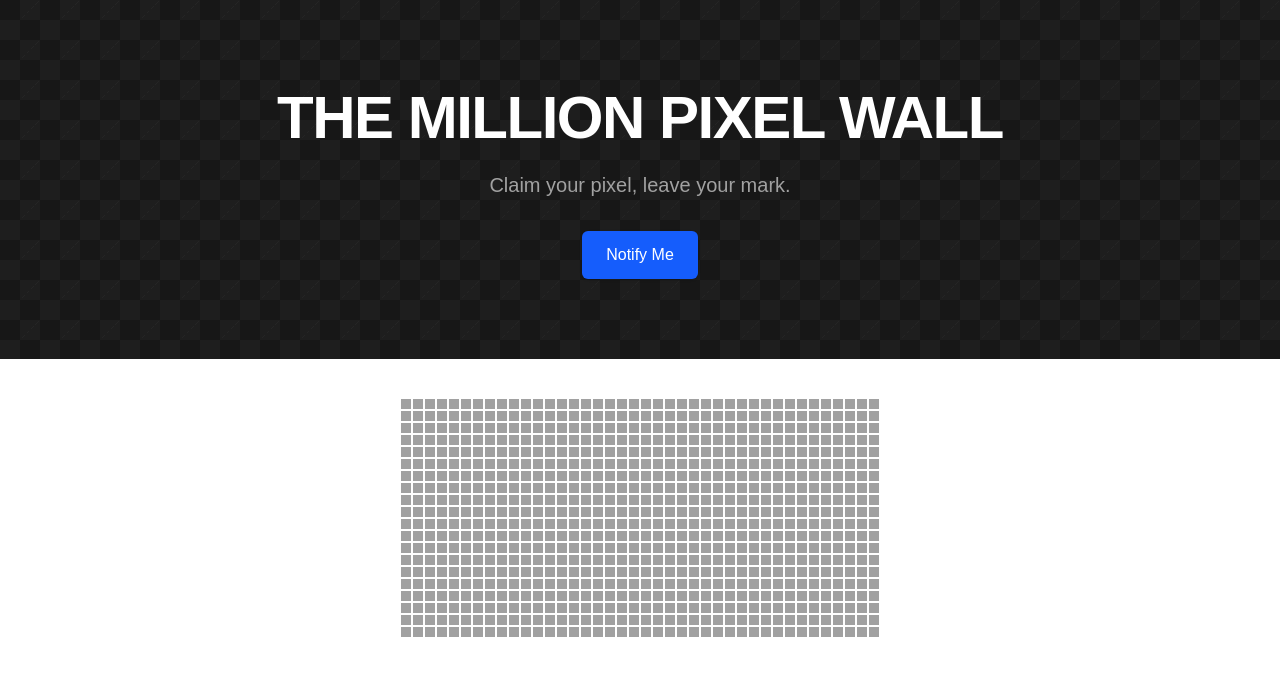
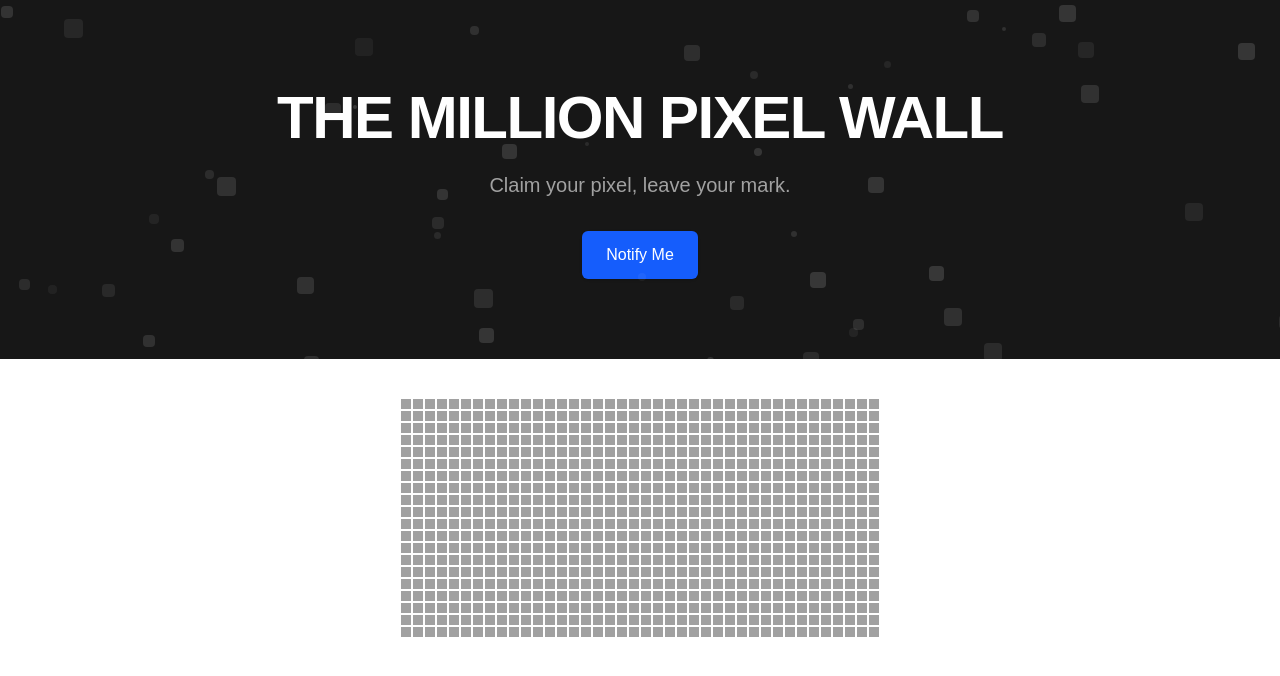
Before and after one commit to lunalism/the-million-pixel-wall, a Next.js app: page / in a window 1280 px wide. Shown: the top 676 px of the page. Built offline with nearby package versions, Linux system fonts and the light colour scheme.

Commit message:
🎨 Replace grid background with randomized pixel background

```diff
--- a/components/HeroSection.tsx
+++ b/components/HeroSection.tsx
@@ -13,10 +13,15 @@
 
 'use client'
 
+import PixelBackground from "@/components/PixelBackground";
+
 export default function HeroSection() {
     return (
-      <section className="relative w-full bg-neutral-900 text-white py-20 px-6 text-center bg-pixel-pattern">
-        {/* 배경 픽셀 느낌 그리드 효과 (추후 구현 가능) */}
+      <section className="relative w-full bg-neutral-900 text-white py-20 px-6 text-center overflow-hidden">
+        {/* 랜덤 픽셀 배경 레이어 */}
+        <div className="absolute inset-0 z-0 pointer-events-none">
+          <PixelBackground />
+        </div>
 
         {/* 메인 타이틀 */}
         <h1 className="text-4xl sm:text-5xl md:text-6xl font-extrabold leading-tight tracking-tight">
--- /dev/null
+++ b/components/PixelBackground.tsx
@@ -0,0 +1,34 @@
+// components/PixelBackground.tsx
+
+/**
+ * PixelBackground
+ * Hero 영역에 반투명 픽셀들을 랜덤하게 배치하여
+ * 디지털 느낌의 배경을 자연스럽게 생성합니다.
+ */
+
+export default function PixelBackground() {
+    const pixels = Array.from({ length: 50 }, () => ({
+      left: Math.random() * 100 + '%',
+      top: Math.random() * 100 + '%',
+      size: Math.floor(Math.random() * 16) + 4, // 4 ~ 20px
+      opacity: Math.random() * 0.1 + 0.05,
+    }))
+
+    return (
+      <div className="absolute inset-0">
+        {pixels.map((p, i) => (
+          <div
+            key={i}
+            className="absolute bg-white rounded-sm"
+            style={{
+              left: p.left,
+              top: p.top,
+              width: p.size,
+              height: p.size,
+              opacity: p.opacity,
+            }}
+          />
+        ))}
+      </div>
+    )
+  }
```
